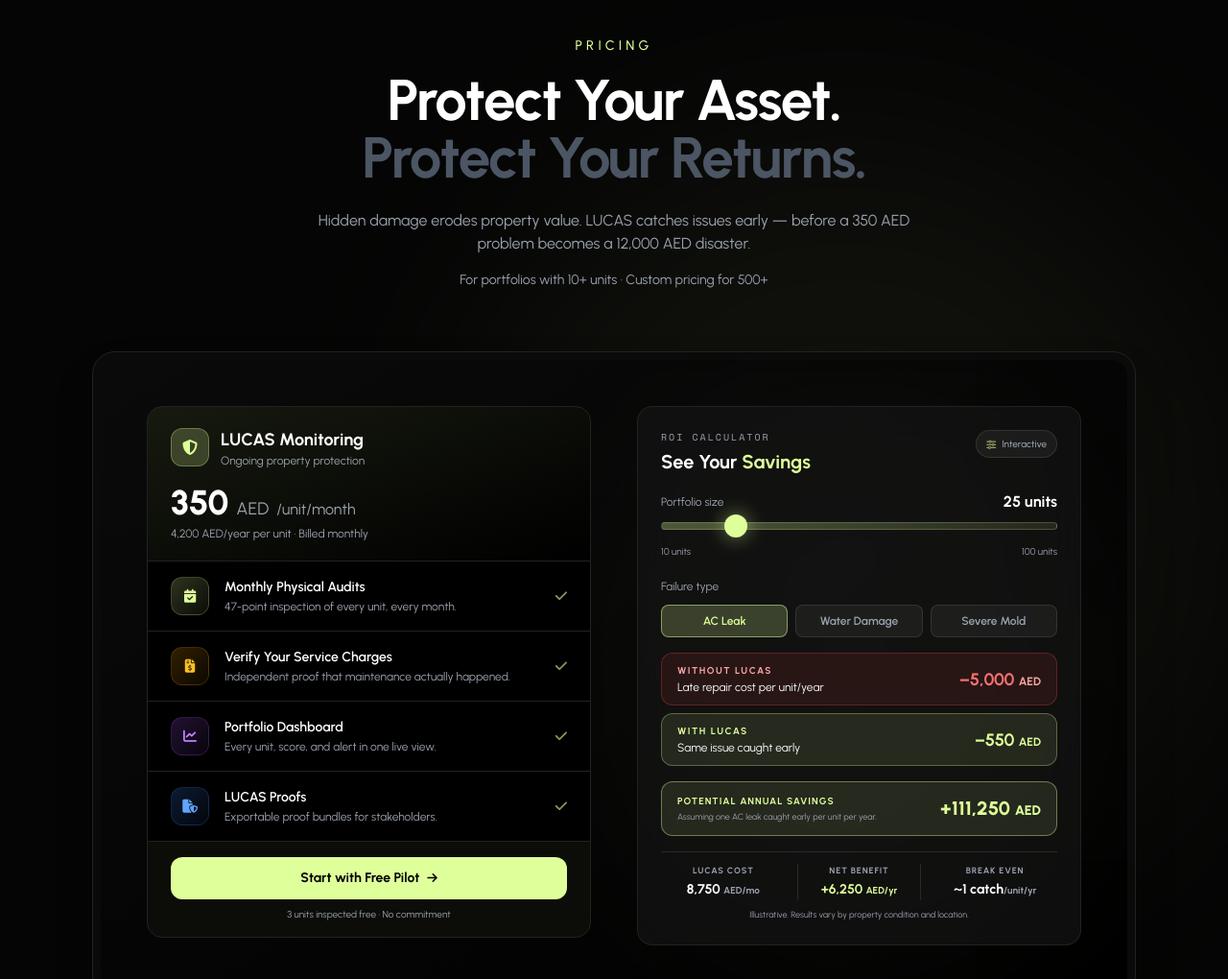
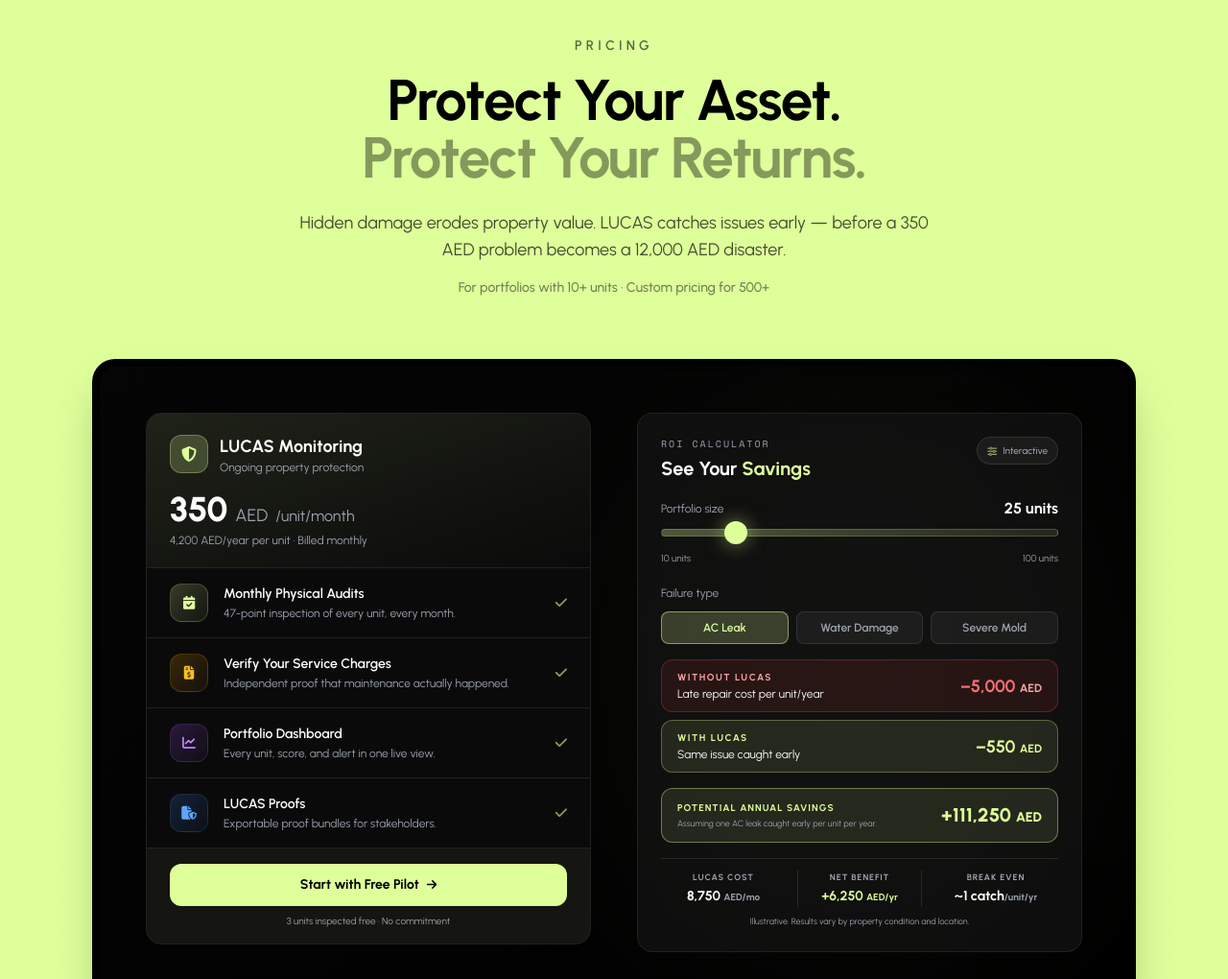
Before and after one commit to lucas-app/website, a plain HTML site: page index.html in a window 1280 px wide. Shown: the part 4440-5460 px from the top of the page at 96% size. Drawn offline with nearby package versions, Linux system fonts and the light colour scheme.

Commit message:
Update index.html

```diff
--- a/index.html
+++ b/index.html
@@ -243,7 +243,7 @@
                     <!-- Right Side Actions -->
                     <div class="flex items-center gap-2 sm:gap-3">
                         <!-- Dashboard/Login - Desktop only -->
-                        <a href="https://app.lucas.app" class="hidden lg:flex items-center gap-1.5 px-4 py-2 text-sm font-medium text-gray-400 hover:text-white transition">
+                        <a href="https://app.lucas.app/" class="hidden lg:flex items-center gap-1.5 px-4 py-2 text-sm font-medium text-gray-400 hover:text-white transition">
                             <span>Dashboard</span>
                             <i class="fa-solid fa-arrow-right text-xs opacity-50"></i>
                         </a>
@@ -303,7 +303,7 @@
                         <span class="font-medium">API Documentation</span>
                         <i class="fa-solid fa-arrow-up-right-from-square text-xs text-gray-500 ml-auto"></i>
                     </a>
-                    <a href="https://app.lucas.app" onclick="toggleMobileMenu()" class="flex items-center gap-3 px-4 py-3 rounded-xl text-gray-300 hover:text-white hover:bg-white/5 transition">
+                    <a href="https://app.lucas.app/" onclick="toggleMobileMenu()" class="flex items-center gap-3 px-4 py-3 rounded-xl text-gray-300 hover:text-white hover:bg-white/5 transition">
                         <i class="fa-solid fa-gauge-high text-gray-400 w-5"></i>
                         <span class="font-medium">Dashboard</span>
                         <i class="fa-solid fa-arrow-up-right-from-square text-xs text-gray-500 ml-auto"></i>
@@ -1291,25 +1291,26 @@
     </section>
 
     <!-- ============================================ -->
-    <!-- PRICING SECTION - World Class Redesign -->
+    <!-- PRICING SECTION - Bold Lime Background -->
     <!-- ============================================ -->
-    <section id="pricing" class="py-32 bg-lucas-dark border-b border-lucas-border relative overflow-hidden">
-        <div class="absolute top-1/2 right-0 w-[800px] h-[800px] bg-lucas-green/5 rounded-full blur-[120px] pointer-events-none -translate-y-1/2"></div>
+    <section id="pricing" class="py-32 bg-lucas-green relative overflow-hidden">
+        <!-- Subtle pattern overlay -->
+        <div class="absolute inset-0 opacity-10" style="background-image: radial-gradient(circle at 2px 2px, rgba(0,0,0,0.15) 1px, transparent 0); background-size: 32px 32px;"></div>
 
         <div class="max-w-6xl mx-auto px-4 sm:px-6 lg:px-8 relative z-10">
             <div class="text-center mb-16 reveal">
-                <p class="text-lucas-green text-sm font-medium tracking-[0.3em] uppercase mb-4">Pricing</p>
-                <h2 class="text-4xl sm:text-6xl font-bold text-white tracking-tight">Protect Your Asset.</h2>
-                <h2 class="text-4xl sm:text-6xl font-bold text-gray-600 tracking-tight mb-6">Protect Your Returns.</h2>
-                <p class="text-gray-400 max-w-2xl mx-auto mb-4">Hidden damage erodes property value. LUCAS catches issues early — before a 350 AED problem becomes a 12,000 AED disaster.</p>
-                <p class="text-sm text-gray-400">For portfolios with 10+ units · Custom pricing for 500+</p>
-            </div>
-
-            <div class="reveal bg-lucas-card border border-lucas-border rounded-3xl p-1 lg:p-2 overflow-hidden shadow-2xl">
-                <div class="bg-gradient-to-br from-lucas-card to-black rounded-2xl p-8 lg:p-12 grid lg:grid-cols-2 gap-12 items-start relative">
+                <p class="text-black/60 text-sm font-semibold tracking-[0.3em] uppercase mb-4">Pricing</p>
+                <h2 class="text-4xl sm:text-6xl font-bold text-black tracking-tight">Protect Your Asset.</h2>
+                <h2 class="text-4xl sm:text-6xl font-bold text-black/40 tracking-tight mb-6">Protect Your Returns.</h2>
+                <p class="text-black/70 max-w-2xl mx-auto mb-4 text-lg">Hidden damage erodes property value. LUCAS catches issues early — before a 350 AED problem becomes a 12,000 AED disaster.</p>
+                <p class="text-sm text-black/50 font-medium">For portfolios with 10+ units · Custom pricing for 500+</p>
+            </div>
+
+            <div class="reveal bg-black rounded-3xl p-1.5 lg:p-2 overflow-hidden shadow-2xl">
+                <div class="bg-gradient-to-br from-lucas-dark to-black rounded-2xl p-8 lg:p-12 grid lg:grid-cols-2 gap-12 items-start relative">
                     <!-- Left Column: Redesigned Feature Card -->
                     <div class="relative z-10">
-                        <div class="bg-black border border-lucas-border rounded-2xl overflow-hidden">
+                        <div class="bg-lucas-card border border-lucas-border rounded-2xl overflow-hidden">
                             <!-- New Header Design -->
                             <div class="px-6 py-5 border-b border-lucas-border bg-gradient-to-br from-lucas-green/10 via-lucas-green/5 to-transparent">
                                 <div class="flex items-center justify-between mb-4">
@@ -2023,7 +2024,7 @@
                     <h4 class="text-white font-semibold text-sm mb-4">Company</h4>
                     <ul class="space-y-3">
                         <li><a href="lucas-inspectors.html" class="text-gray-400 text-sm hover:text-lucas-green transition">Become an Inspector</a></li>
-                        <li><a href="https://app.lucas.app" class="text-gray-400 text-sm hover:text-lucas-green transition">Dashboard</a></li>
+                        <li><a href="https://app.lucas.app/" class="text-gray-400 text-sm hover:text-lucas-green transition">Dashboard</a></li>
                         <li><a href="/cdn-cgi/l/email-protection#dbb3beb7b7b49bb7aeb8baa8f5baabab" class="text-gray-400 text-sm hover:text-lucas-green transition">Contact Us</a></li>
                         <li><a href="https://www.linkedin.com/company/joinlucas/jobs/" target="_blank" class="text-gray-400 text-sm hover:text-lucas-green transition">Careers</a></li>
                     </ul>
```
